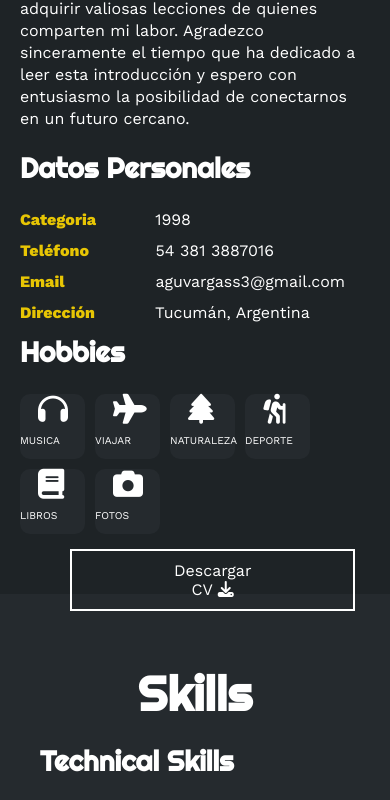
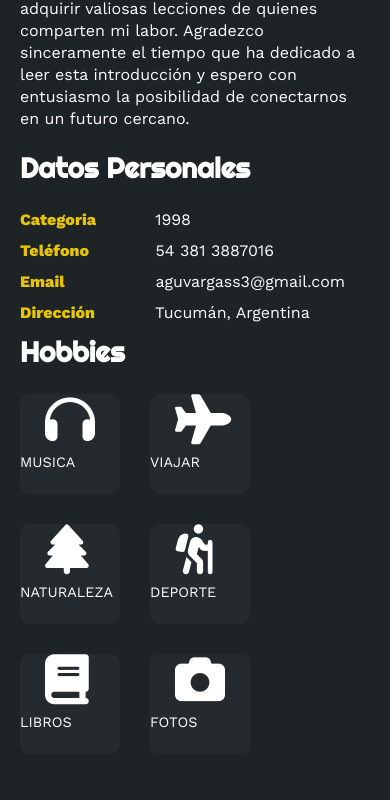
Before and after one commit to agustinnnv/Portfolio, a plain HTML site: page index.html in a window 390 px wide. Shown: the part 1149-1949 px from the top of the page. Drawn offline with nearby package versions, Linux system fonts and the light colour scheme.

Commit message:
ultimos detalles

```diff
--- a/estilo.css
+++ b/estilo.css
@@ -640,41 +640,46 @@ footer .redes a:hover{
     }
 }
 @media screen and (max-width:700px){
+    .sobremi .contenido-seccion{
+        max-width: 1000px;
+        margin-bottom: 60px;
+    }
     .sobremi .fila{
         display: block;
     }
     .sobremi .fila .col{
         width: fit-content;
     }
-    .sobremi .fila .col  .interes {
-        font-size: 65%;
-        margin-right: 18px;
+    .sobremi .fila .col  .interes, .sobremi .fila .col  .interes .interes-FOTOS,.sobremi .fila .col  .interes .interes-LIBROS{
+        font-size: 90%;
+
 
     }
     .sobremi .fila .col .contenedor-intereses .interes i{
-        font-size: 30px;
-        margin-left: 18px;
+        font-size: 50px;
+        margin-left: 25%;
+
 
     }
     .sobremi .fila .col .contenedor-intereses .interes{
-        width: 65px;
-        height: 65px;
+        width: 100px;
+        height: 100px;
         background-color: #252A2E;
         border-radius: 10px;
-        margin: 0 10px 10px 0;
+        margin: 0 30px 30px 0;
         display: block;
-        flex-direction:row;
+        flex-direction:column;
         align-items: center;
         justify-content: center;
         transition: .3s;
     }
     .sobremi .fila .col .contenedor-intereses .interes-FOTOS,
 .sobremi .fila .col .contenedor-intereses .interes-LIBROS {
-    width: 65px;
-    height: 65px;
+    width: 100px;
+    height: 100px;
     background-color: #252A2E;
     border-radius: 10px;
-    margin: 0 10px 10px 0;
+    margin: 0 30px 30px 0;
     display: block;
     flex-direction:column;
     align-items: center;
@@ -687,8 +692,8 @@ footer .redes a:hover{
     border: 2px solid #fff;
     width: fit-content;
     display: block;
-    margin: 5px 50px;
-    padding: 10px 102px;
+    margin: 40px 120px;
+    padding: 10px 10px;
     font-size: 16px;
     color: #fff;
     position: absolute;
@@ -738,7 +743,7 @@ footer .redes a:hover{
     .contacto .col .info{
         font-size: 15px;
         margin: 5px;
-        margin-top: 125px;
-        padding: 10px;
+        margin-top: 120px;
+        padding: 15px 5px;
 }
 }
```
